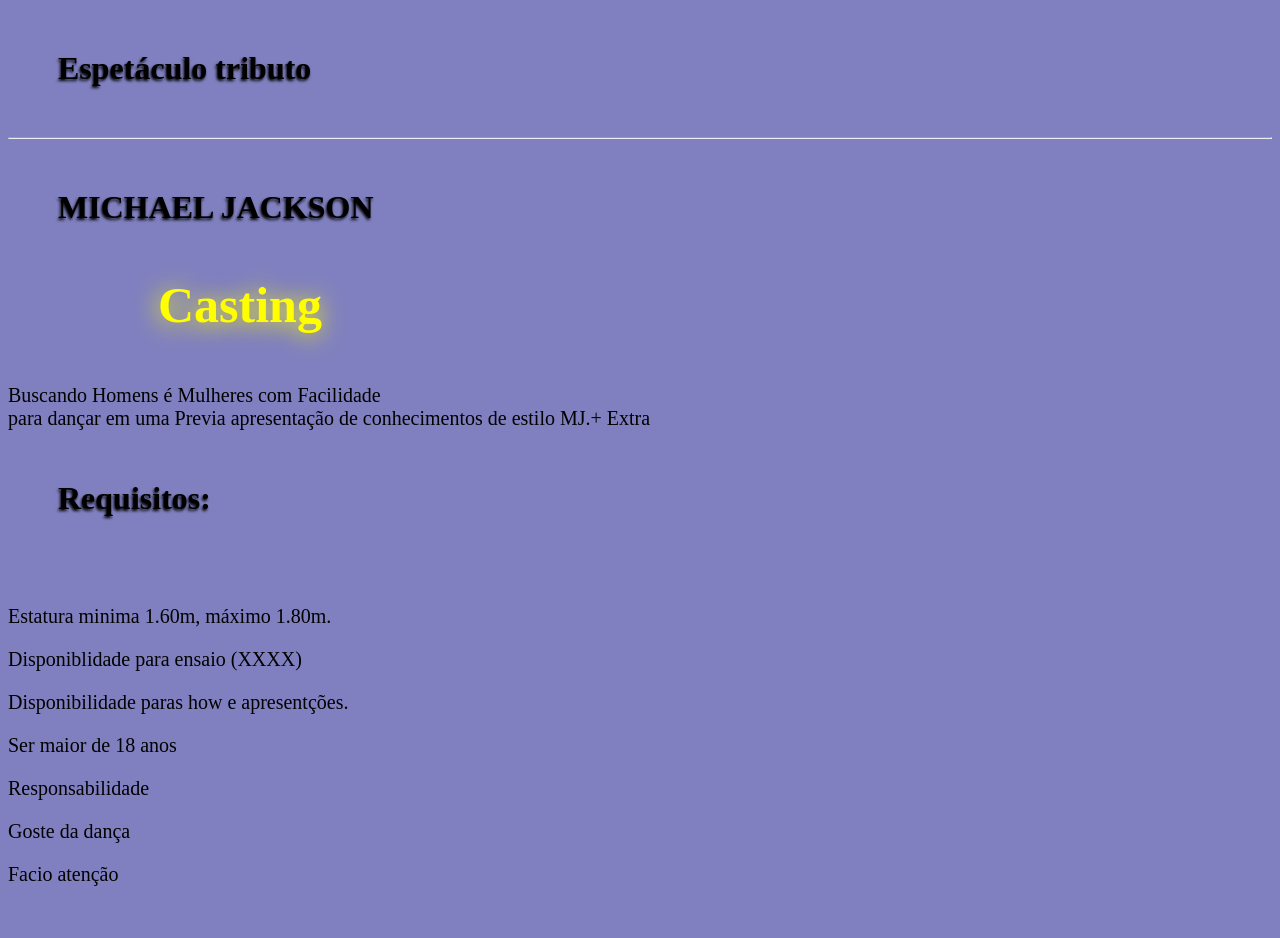
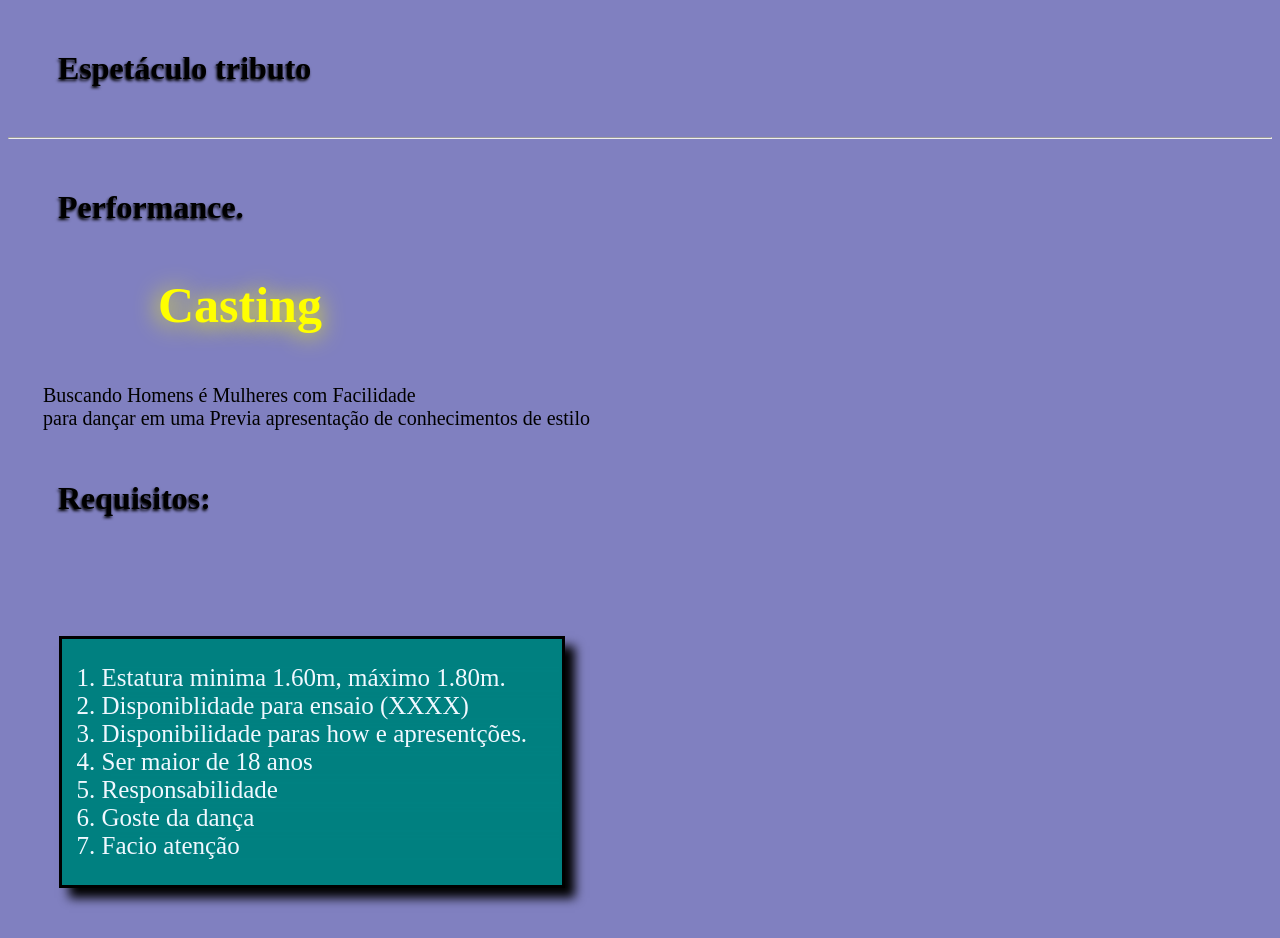
Before and after one commit to edskate/Programa--o-003, a plain HTML site: page index.html in a window 1280 px wide. Before the commit the page ends 906 px from the top, so only its background shows below. Drawn offline with Linux system fonts and the light colour scheme.

Commit message:
Atualização

```diff
--- a/index.html
+++ b/index.html
@@ -33,6 +33,22 @@
 
         p {
             font-size: 20px;
+            margin: 35px;
+        }
+
+        table,
+        li {
+            box-shadow: inset 2px 3px 4px #008080;
+            color: aliceblue;
+        }
+
+        main {
+            background-color: #008080;
+            width: 500px;
+            box-shadow: 10px 10px 10px;
+            border: 3px solid;
+            margin: 4%;
+            font-size: 25px;
         }
     </style>
 </head>
@@ -40,20 +56,28 @@
 <body>
     <h1>Espetáculo tributo </h2>
         <hr>
-        <h1>MICHAEL JACKSON</h1>
+        <h1>Performance.</h1>
         <h3>Casting</h3>
         <p>Buscando Homens é Mulheres com Facilidade <br> para dançar em uma Previa apresentação de conhecimentos de
             estilo
-            MJ.+ Extra</p>
+        </p>
         <h1>Requisitos:</h1>
         <br>
-        <p>Estatura minima 1.60m, máximo 1.80m.</p>
-        <p>Disponiblidade para ensaio (XXXX)</p>
-        <p>Disponibilidade paras how e apresentções.</p>
-        <p>Ser maior de 18 anos</p>
-        <p>Responsabilidade</p>
-        <p>Goste da dança</p>
-        <p>Facio atenção</p>
+        <main>
+            <table>
+                <tr>
+                    <ol>
+                        <li>Estatura minima 1.60m, máximo 1.80m.</li>
+                        <li>Disponiblidade para ensaio (XXXX)</li>
+                        <li>Disponibilidade paras how e apresentções.</li>
+                        <li>Ser maior de 18 anos</li>
+                        <li>Responsabilidade</li>
+                        <li>Goste da dança</li>
+                        <li>Facio atenção</li>
+                    </ol>
+                </tr>
+            </table>
+        </main>
 
 </body>
 
```
